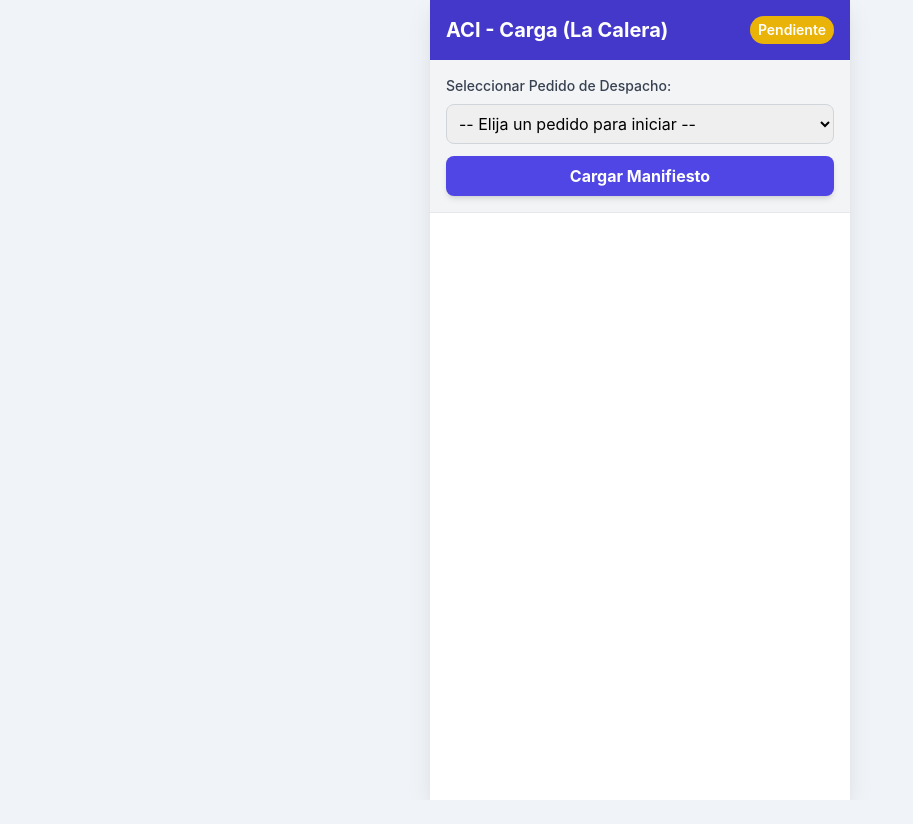
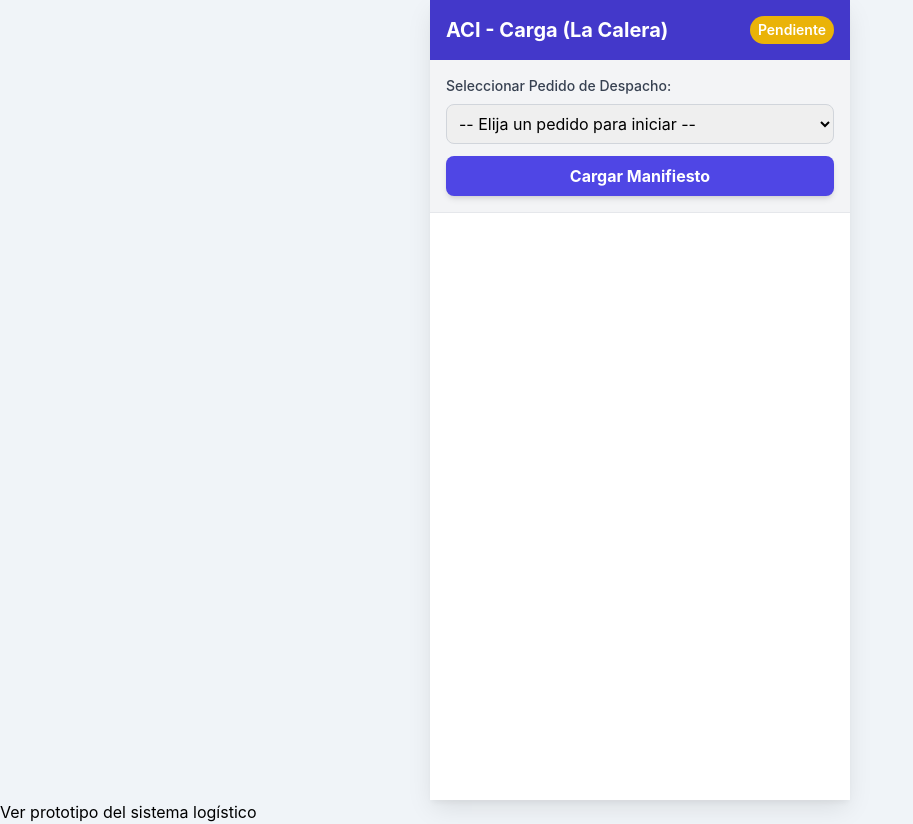
Before and after one commit to jhosetpuellesrojas-star/Prototipado-La-Calera, a plain HTML site: page index.html in a window 1280 px wide. Shown: the whole page, without its empty margins (0-913 px from the left). Before the commit the page ends 800 px from the top, so only its background shows below. Drawn offline with nearby package versions, Linux system fonts and the light colour scheme.

Commit message:
Update index.html

```diff
--- a/index.html
+++ b/index.html
@@ -304,3 +304,4 @@
 
 </body>
 </html>
+<a href="Prototipado.html">Ver prototipo del sistema logístico</a>
```
